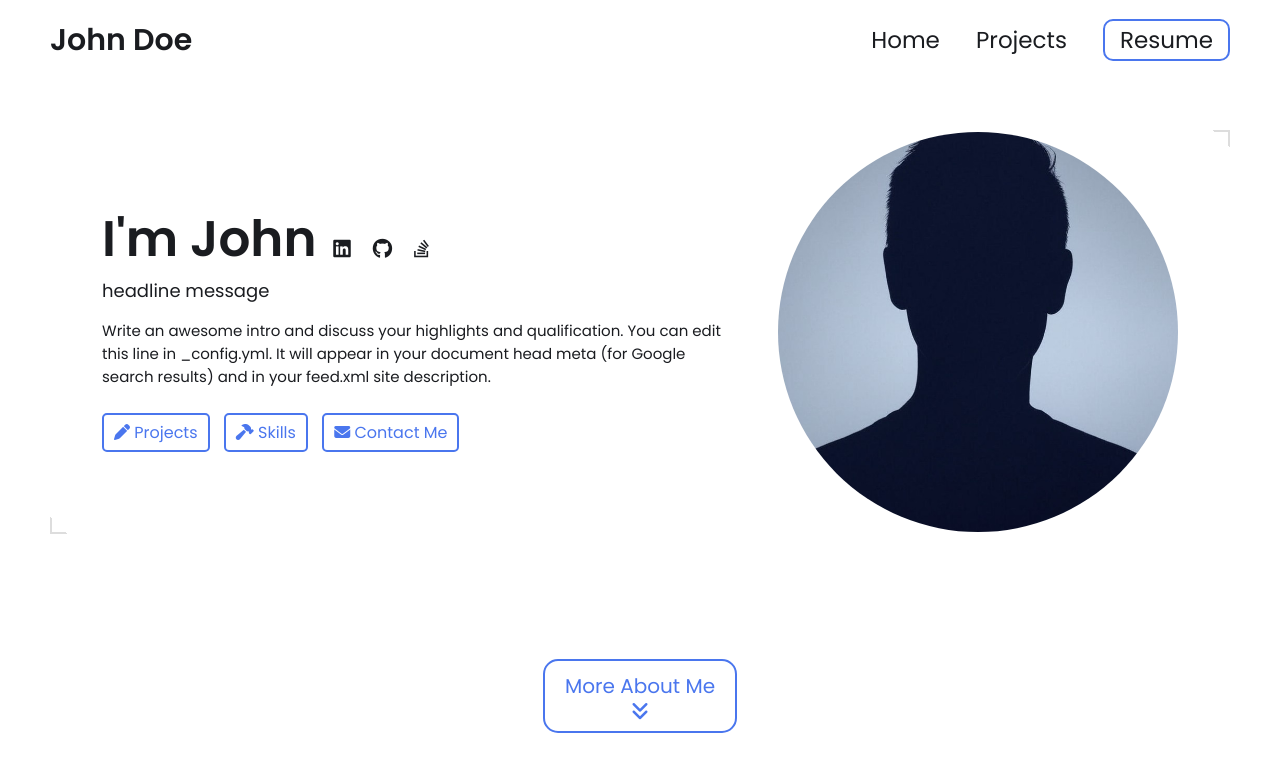
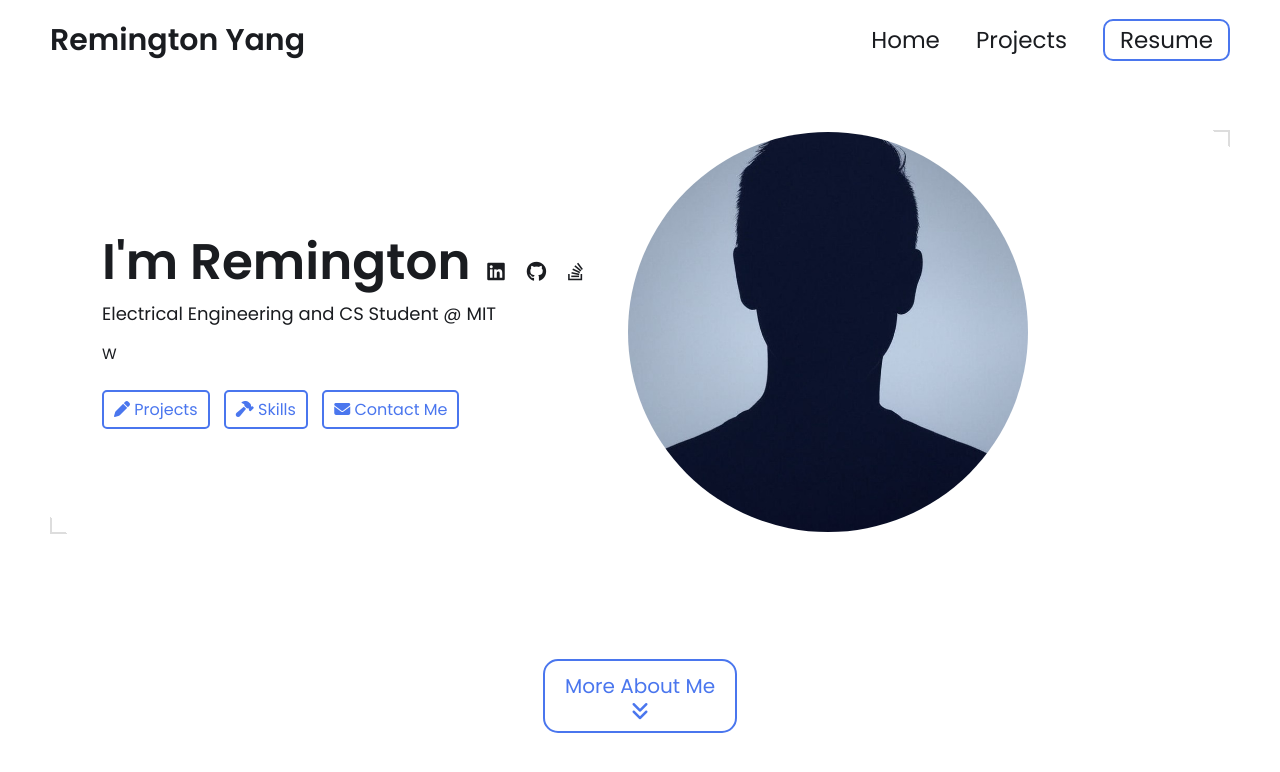
Before and after one commit to MegaPerkyCello/MegaPerkyCello.github.io, a Jekyll site: the page built from index.html, in a window 1280 px wide and 900 px high. Shown: the top 772 px of the window. Built offline with Jekyll 4.4.1, drawn with Linux system fonts in a browser that asks for light colours.

Commit message:
Update _config.yml

```diff
--- a/_config.yml
+++ b/_config.yml
@@ -7,17 +7,15 @@
 
 # Main Page Setup
 
-title: John Doe's Portfolio # This is what shows up in the tab of the browser
+title: Remington Yang # This is what shows up in the tab of the browser
 
 
 
 # Hero Section
-name: John Doe
-headline: headline message
+name: Remington Yang
+headline: Electrical Engineering and CS Student @ MIT
 description: >- # dont remove this line. this will ignore all new lines until the next section
-  Write an awesome intro and discuss your highlights and qualification. You can edit this
-  line in _config.yml. It will appear in your document head meta (for
-  Google search results) and in your feed.xml site description.
+  W
 
 # Place your profile image in /assets/images/profile-image/folder and edit the file name
 profile_image: ./assets/images/profile-image/avatar.jpeg
```
